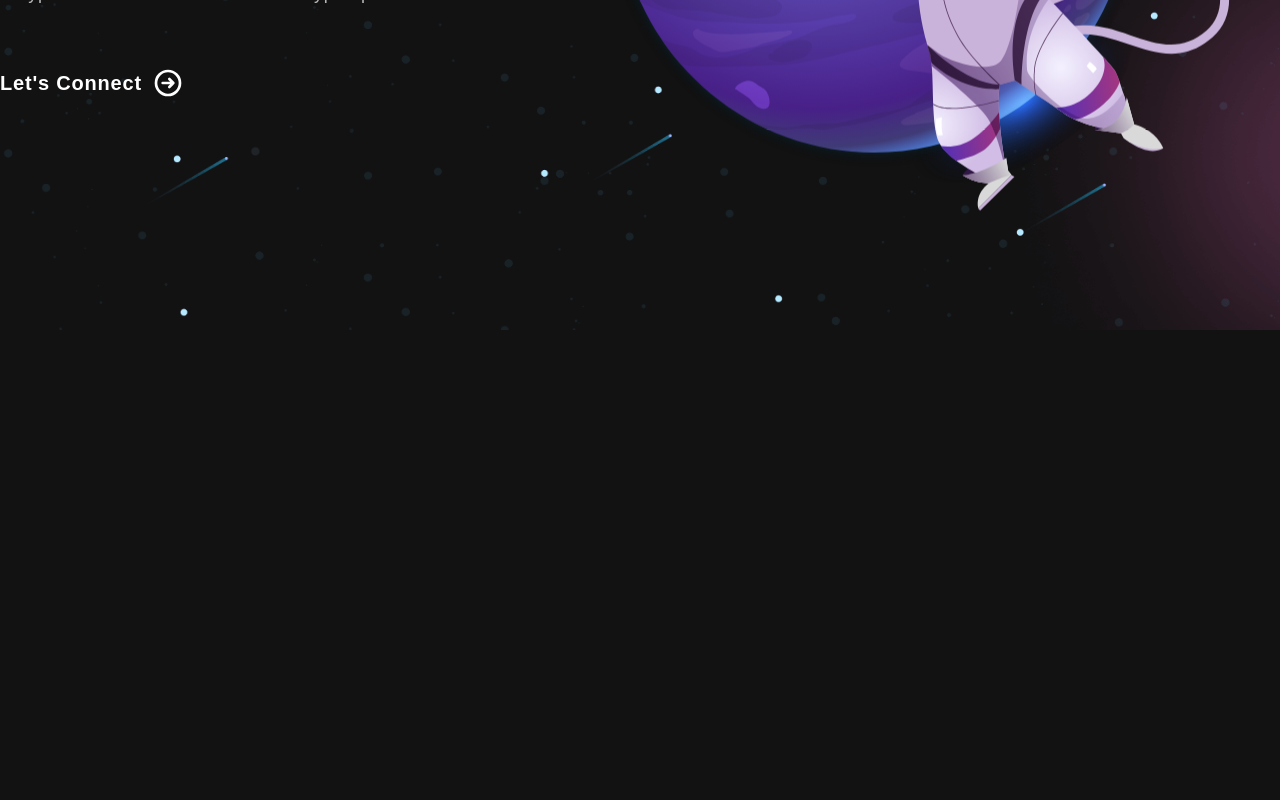
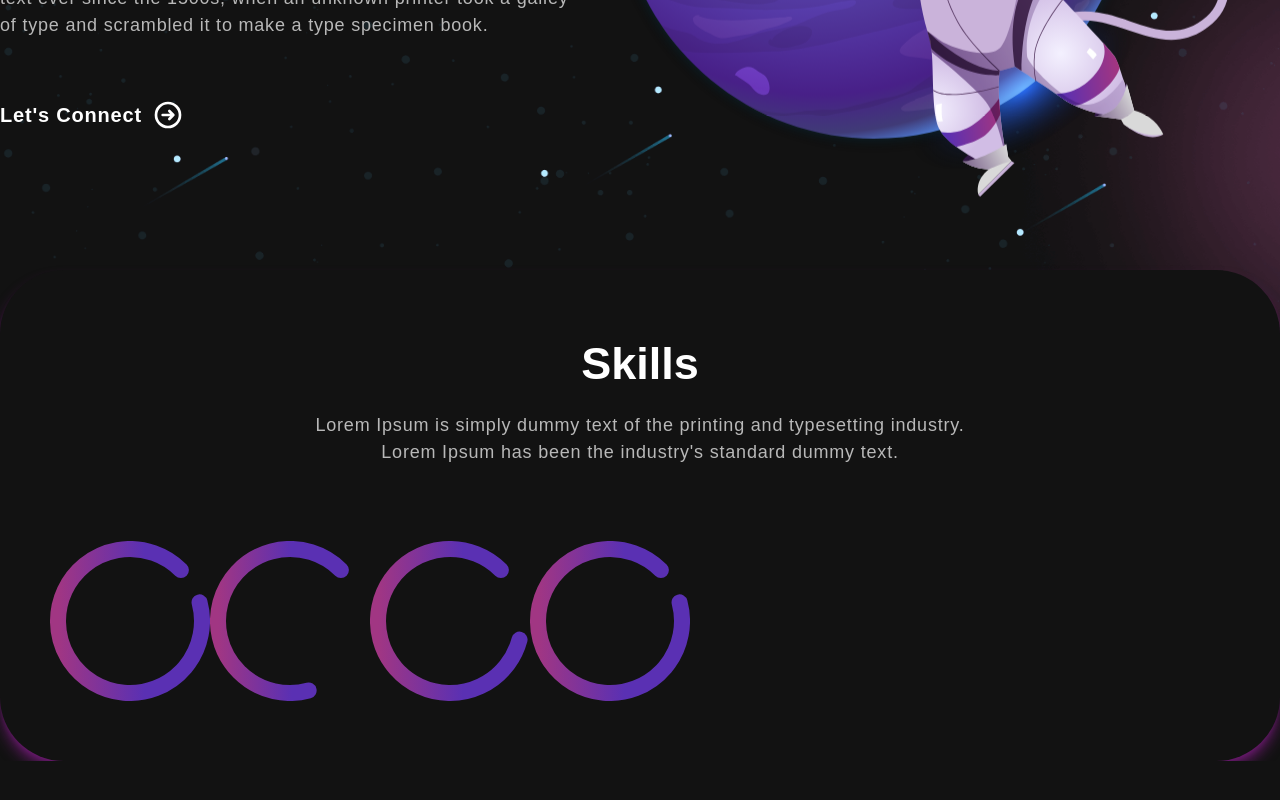
Before and after one commit to HelloBojack/personal_profile, a React (Vite) app: page / in a window 1280 px wide. Shown: the part 604-1404 px from the top of the page. After the commit the page ends 1365 px from the top, so only its background shows below. Built offline with nearby package versions, Linux system fonts and the light colour scheme.

Commit message:
add skills pie

```diff
--- a/package.json
+++ b/package.json
@@ -10,7 +10,8 @@
   },
   "dependencies": {
     "react": "^18.2.0",
-    "react-dom": "^18.2.0"
+    "react-dom": "^18.2.0",
+    "react-minimal-pie-chart": "^8.3.0"
   },
   "devDependencies": {
     "@types/react": "^18.0.17",
--- a/src/App.tsx
+++ b/src/App.tsx
@@ -2,16 +2,14 @@ import { useState } from "react";
 import reactLogo from "./assets/react.svg";
 import { Banner } from "./components/Banner";
 import { Header } from "./components/Header";
+import { Skills } from "./components/Skills";
 
 function App() {
-  const [count, setCount] = useState(0);
-
   return (
     <div className="App">
       <Header />
       <Banner />
-      <div className="h-[10000px] w-100"></div>
-      <h1 className="text-3xl font-bold underline">Hello world!</h1>
+      <Skills />
     </div>
   );
 }
--- a/src/components/Banner/index.tsx
+++ b/src/components/Banner/index.tsx
@@ -78,7 +78,7 @@ export const Banner = () => {
             style={{
               background: `linear-gradient(90.21deg, rgba(170, 54, 124, 0.5) -5.91%, rgba(74, 47, 189, 0.5) 111.58%) `,
             }}
-            className="inline-block bg-gradient-to-r from-pink-900 to-fuchsia-900 font-bold tracking-[0.8px] px-[8px] py-[10px] mb-[16px] text-[20px] border border-solid border-white/50"
+            className="inline-block font-bold tracking-[0.8px] px-[8px] py-[10px] mb-[16px] text-[20px] border border-solid border-white/50"
           >
             Welcome to my Profile
           </span>
--- /dev/null
+++ b/src/components/Skills/Pie.tsx
@@ -0,0 +1,29 @@
+import { PieChart } from "react-minimal-pie-chart";
+
+export const Pie = ({
+  value,
+  className = "w-[160px]",
+}: {
+  value: number;
+  className?: string;
+}) => {
+  return (
+    <PieChart
+      className={className}
+      data={[{ value, color: "url(#gradient1)" }]}
+      startAngle={-45}
+      lengthAngle={-(360 - 6 * (100 - value))}
+      lineWidth={20}
+      rounded
+      animate
+    >
+      <defs>
+        <linearGradient id="gradient1">
+          <stop offset="0%" stopColor="#a13683" />
+          <stop offset="60%" stopColor="#5a30b3" />
+          <stop offset="100%" stopColor="#5a30b3" />
+        </linearGradient>
+      </defs>
+    </PieChart>
+  );
+};
--- /dev/null
+++ b/src/components/Skills/index.tsx
@@ -0,0 +1,25 @@
+import { Pie } from "./Pie";
+
+export const Skills = () => {
+  return (
+    <section
+      className="container mx-auto flex flex-wrap items-center bg-[#121212] rounded-[64px] text-center px-[50px] py-[60px] -mt-[60px] shadow-fuchsia-900 shadow-lg"
+      id="skills"
+    >
+      <div className="w-full mb-[75px]">
+        <h2 className="text-[45px] font-bold">Skills</h2>
+        <p className="text-[18px] tracking-[0.8px] leading-[1.5em] mt-[14px] text-[#B8B8B8]">
+          Lorem Ipsum is simply dummy text of the printing and typesetting
+          industry.<br></br> Lorem Ipsum has been the industry's standard dummy
+          text.
+        </p>
+      </div>
+      <div className="flex ">
+        <Pie value={95} />
+        <Pie value={80} />
+        <Pie value={90} />
+        <Pie value={95} />
+      </div>
+    </section>
+  );
+};
```
Also changed, not shown: 1 other file (tests, documents, lock files or other folders).
